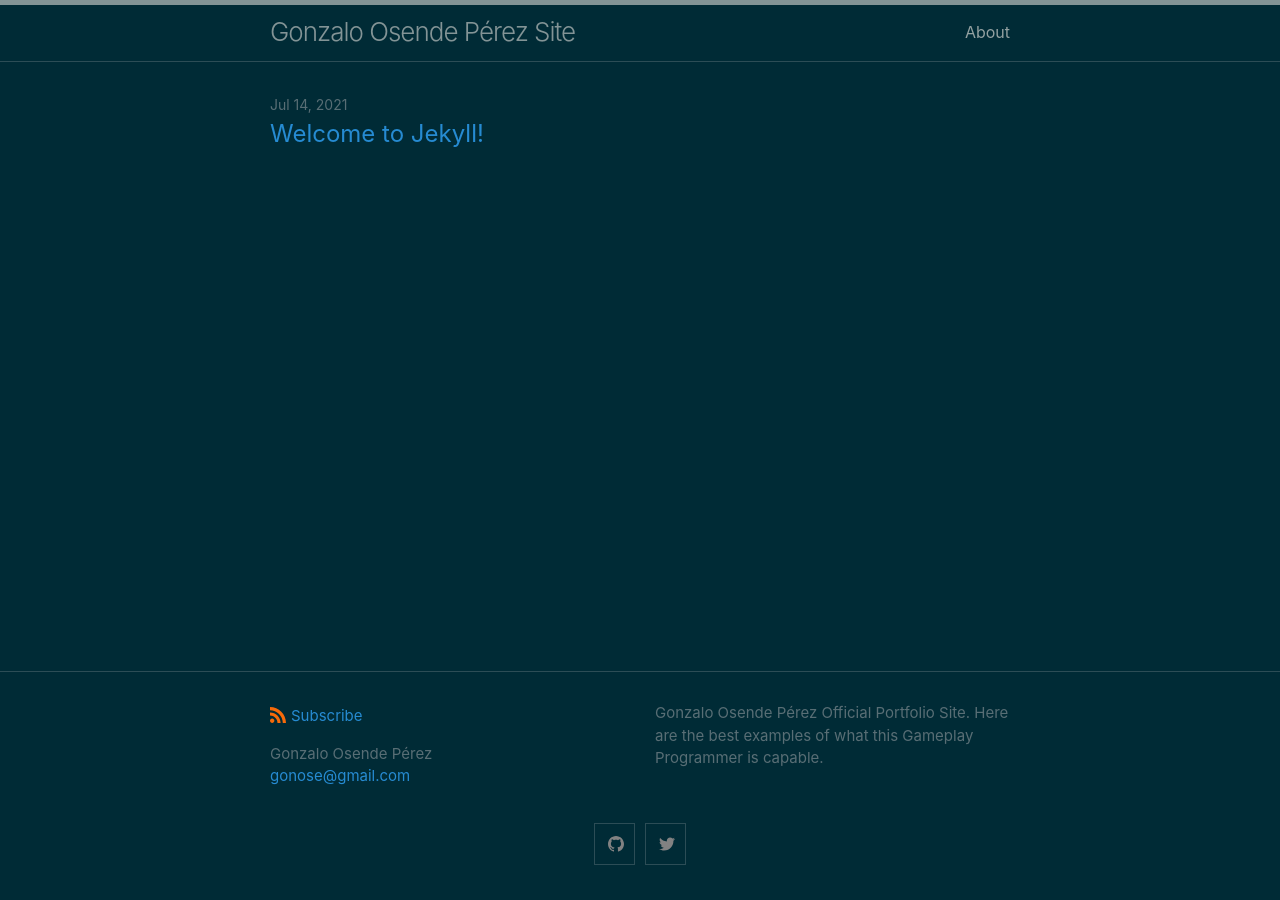
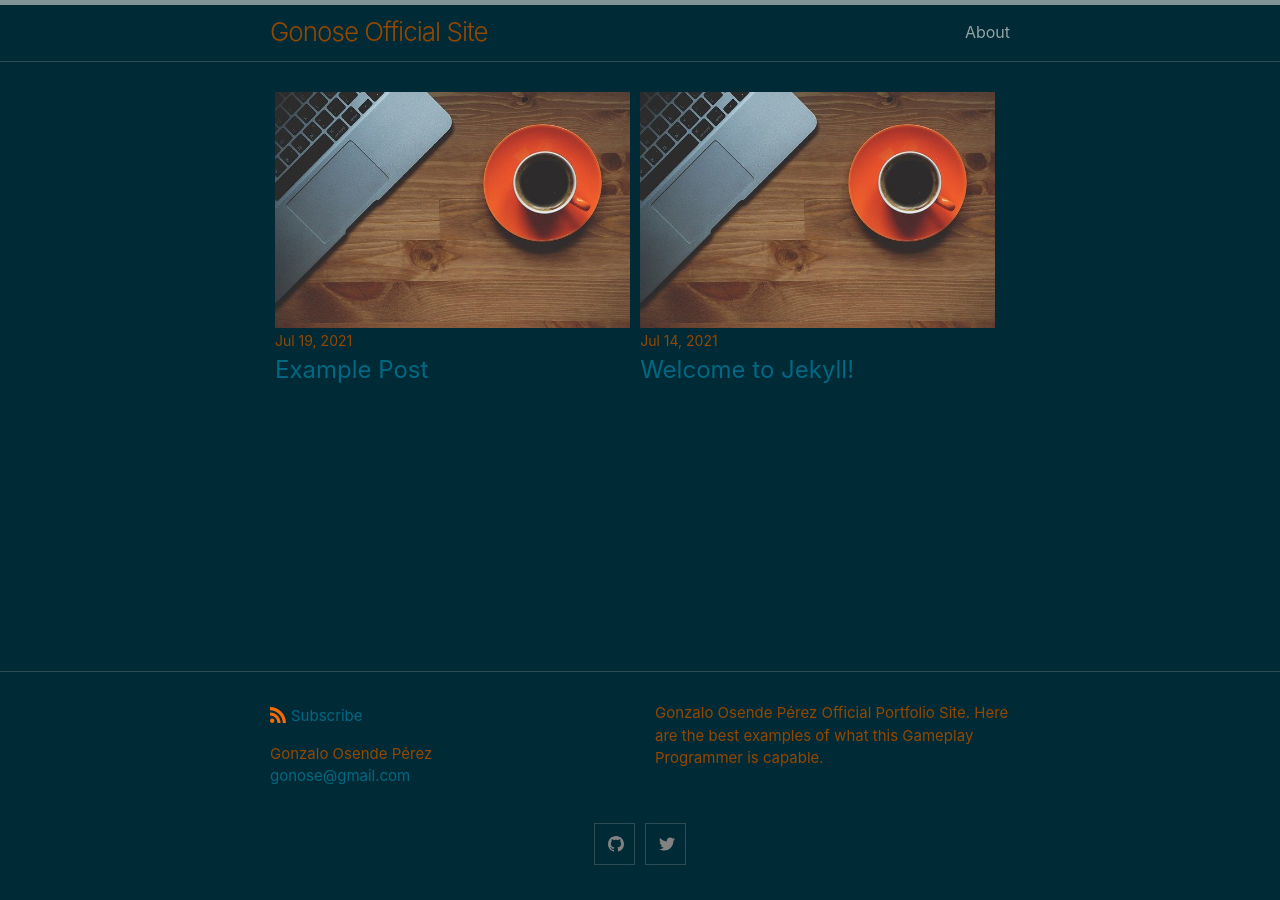
Before and after one commit to gonose/gonose.github.io, a Jekyll site: the page built from docs/index.markdown, in a window 1280 px wide. Built offline with Jekyll 4.4.1, drawn with Linux system fonts in a browser that asks for light colours.

Commit message:
Changed Home to Post Grid

```diff
--- a/docs/_config.yml
+++ b/docs/_config.yml
@@ -18,11 +18,13 @@
 # You can create any custom variable you would like, and they will be accessible
 # in the templates via {{ site.myvariable }}.
 
-title: Gonzalo Osende Pérez Site
+title: Gonose Official Site
 author:
   name: Gonzalo Osende Pérez
   email: gonose@gmail.com
 description: Gonzalo Osende Pérez Official Portfolio Site. Here are the best examples of what this Gameplay Programmer is capable.
+posts:
+  default_img: "assets/images/cup-of-coffee.jpg"
 
 minima:
   skin: solarized-dark
--- a/docs/_layouts/home.html
+++ b/docs/_layouts/home.html
@@ -21,10 +21,18 @@ layout: default
     {%- if page.list_title -%}
       <h2 class="post-list-heading">{{ page.list_title }}</h2>
     {%- endif -%}
-    <ul class="post-list">
+    <div class="post-list">
       {%- assign date_format = site.minima.date_format | default: "%b %-d, %Y" -%}
       {%- for post in posts -%}
-      <li>
+      <div class="post-grid-content">
+        <a class="post-link" href="{{ post.url | relative_url }}">
+        <img class="post-thumbnail"
+        {%- if post.thumbnail %}
+        src="{{ post.thumbnail }}"
+        {%- else %}
+         src="assets/images/cup-of-coffee.jpg"
+        {%- endif %}
+        ></a>
         <span class="post-meta">{{ post.date | date: date_format }}</span>
         <h3>
           <a class="post-link" href="{{ post.url | relative_url }}">
@@ -34,9 +42,9 @@ layout: default
         {%- if site.show_excerpts -%}
           {{ post.excerpt }}
         {%- endif -%}
-      </li>
+      </div>
       {%- endfor -%}
-    </ul>
+    </div>
 
     {% if site.paginate %}
       <div class="pager">
--- a/docs/_sass/minima/custom-styles.scss
+++ b/docs/_sass/minima/custom-styles.scss
@@ -1,2 +1,21 @@
 // Placeholder to allow defining custom styles that override everything else.
 // (Use `_sass/minima/custom-variables.scss` to override variable defaults)
+
+a:hover {
+	text-decoration: none;
+}
+
+div.post-grid-content {
+	width: 48%;
+    display: inline-block;
+    margin: 0 5px;
+}
+
+@media screen and (max-width: $on-palm) {
+
+	div.post-grid-content {
+		width: 100%;
+	    display: block;
+	    margin: auto;
+	}
+}
--- a/docs/_sass/minima/custom-variables.scss
+++ b/docs/_sass/minima/custom-variables.scss
@@ -1 +1,9 @@
 // Placeholder to allow overriding predefined variables smoothly.
+
+$brand-color:           #924703;
+
+$site-title-color:      #924703;
+
+$link-base-color:       #006882;
+$link-visited-color:    #0D6B82;
+$link-hover-color:      #823E00;
```
Also changed, not shown: docs/_posts/2021-07-19-Example-post.markdown (added, +31 -0 lines), docs/about.markdown (+1 -12 lines), docs/Gemfile.lock, docs/_posts/2021-07-14-welcome-to-jekyll - Copy.markdown (renamed from docs/_posts/2021-07-14-welcome-to-jekyll.markdown), docs/assets/images/cup-of-coffee.jpg (added).
